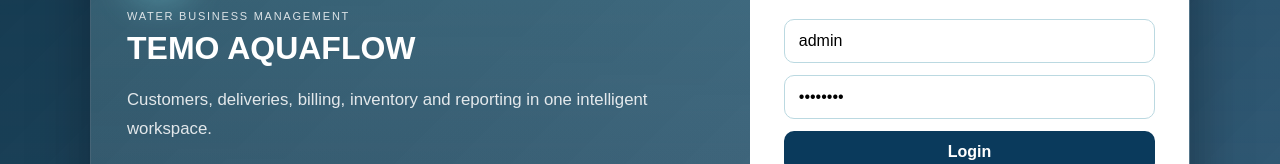
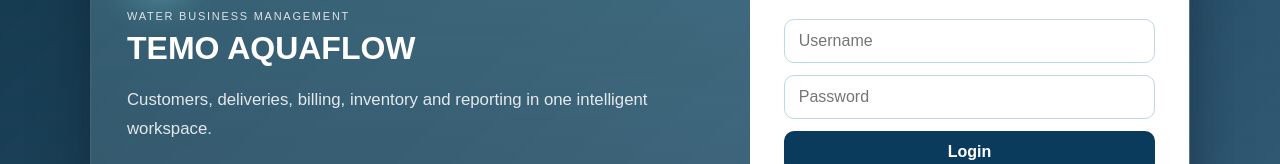
Before and after one commit to temospringwater-eng/Temo-ERP, a website: page public/index.html in a window 1280 px wide. Shown: the part 337-501 px from the top of the page. Drawn offline with Linux system fonts and the light colour scheme; no server answers.

Commit message:
fix(QA): remove hardcoded admin credentials from public ERP login and add autocomplete hints

```diff
--- a/public/index.html
+++ b/public/index.html
@@ -29,8 +29,8 @@
                     <h2 data-i18n="signInTitle">Sign in to your account</h2>
                     <p class="login-helper" data-i18n="signInHelper">Enter your credentials to access your workspace.</p>
           <form id="loginForm" class="stack-form">
-            <input id="loginUsername" type="text" placeholder="Username" data-i18n-placeholder="username" value="admin" required />
-                        <input id="loginPassword" type="password" placeholder="Password" data-i18n-placeholder="password" value="admin123" required />
+            <input id="loginUsername" type="text" placeholder="Username" data-i18n-placeholder="username" autocomplete="username" required />
+                        <input id="loginPassword" type="password" placeholder="Password" data-i18n-placeholder="password" autocomplete="current-password" required />
                         <button type="submit" data-i18n="login">Login</button>
           </form>
           <div class="login-meta">
```
